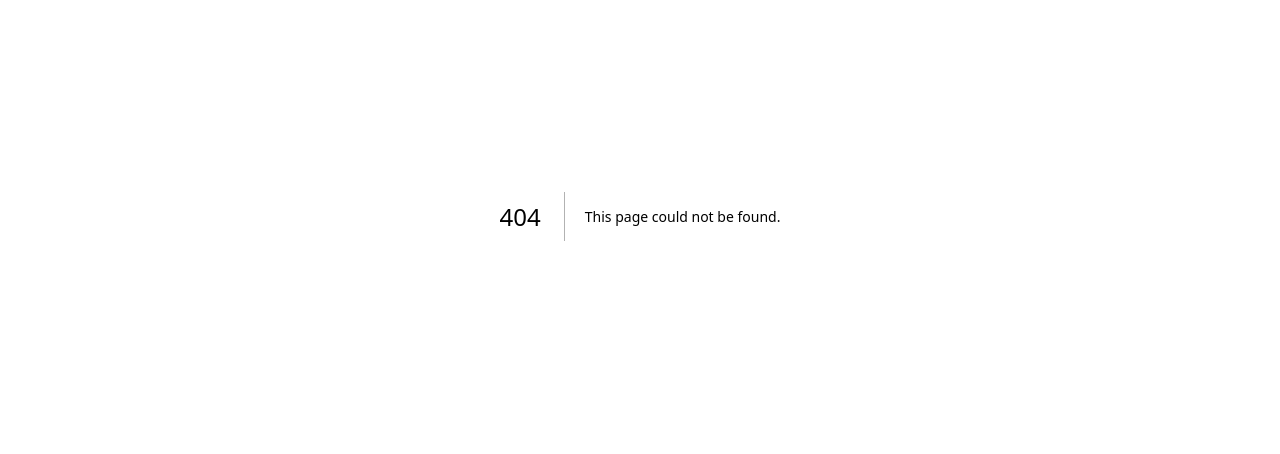
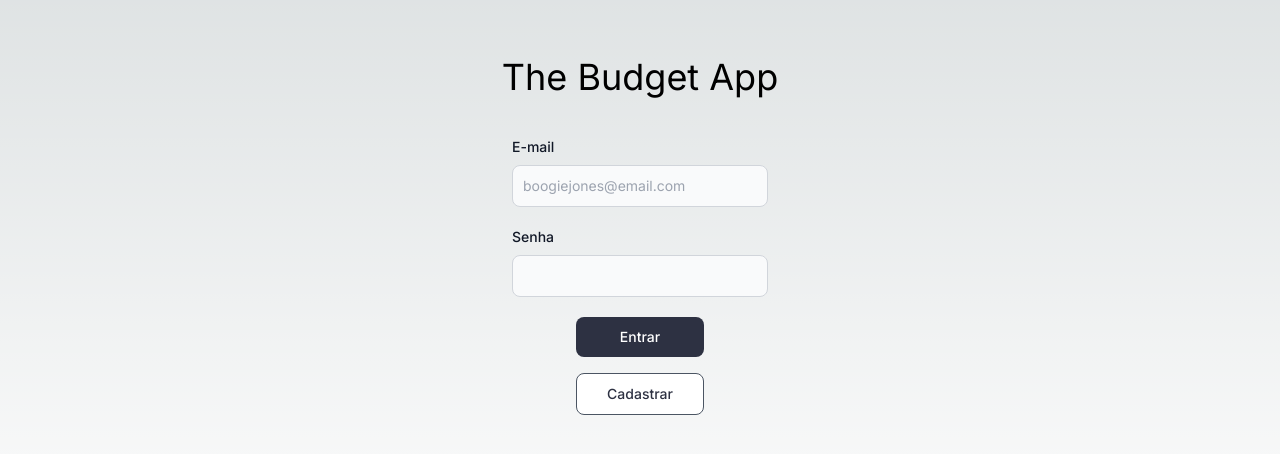
Before and after one commit to egMarshall/orcamento-web, a Next.js app: page /login in a window 1280 px wide. Before the commit this address had no page. Shown: the part 184-638 px from the top of the page. Built offline with nearby package versions, Linux system fonts and the light colour scheme.

Commit message:
[FEAT] Start login development

```diff
--- /dev/null
+++ b/src/app/login/page.tsx
@@ -0,0 +1,45 @@
+'use client';
+
+import Link from "next/link";
+
+export default function LoginPage() {
+
+  function handleSubmit(event: React.FormEvent<HTMLFormElement>) {
+    event.preventDefault();
+    const form = event.currentTarget;
+    const formData = new FormData(form);
+    const email = formData.get("email") as string;
+    const password = formData.get("password") as string;
+  }
+
+  return (
+    <main className="flex flex-col justify-center items-center w-full min-h-screen dark:bg-primary-title">
+      <h1 className="text-4xl mx-auto my-10 dark:text-white">The Budget App</h1>
+      <div className="w-1/5">
+        <form onSubmit={handleSubmit} className="max-w mx-auto">
+          <div className="mb-5">
+            <label htmlFor="email" className="block mb-2 text-sm font-medium text-gray-900 dark:text-white">
+              E-mail
+            </label>
+            <input type="email" id="email" className="bg-gray-50 border border-gray-300 text-gray-900 text-sm rounded-lg focus:border-primary-title focus:ring-primary-title block w-full p-2.5 dark:bg-gray-700 dark:border-gray-600 dark:placeholder-gray-400 dark:text-white dark:focus:border-gray-300 focus:outline-none" placeholder="boogiejones@email.com" required />
+          </div>
+          <div className="mb-5">
+            <label htmlFor="password" className="block mb-2 text-sm font-medium text-gray-900 dark:text-white">
+              Senha
+            </label>
+            <input type="password" id="password" className="bg-gray-50 border border-gray-300 text-gray-900 text-sm rounded-lg focus:border-primary-title focus:ring-primary-title block w-full p-2.5 dark:bg-gray-700 dark:border-gray-600 dark:placeholder-gray-400 dark:text-white dark:focus:border-gray-300 focus:outline-none" required />
+          </div>
+          <div className="flex flex-col items-center">
+            <Link href="/dashboard" type="submit" className="dark:text-primary-title text-white bg-primary-title hover:bg-gray-600 focus:ring-4 focus:outline-none font-medium rounded-lg text-sm w-full sm:w-1/2 px-5 py-2.5 text-center dark:bg-gray-200 dark:hover:bg-primary-background">
+              Entrar
+            </Link>
+            <Link href="/signup" className="text-primary-title border border-gray-600 bg-white hover:bg-gray-100 focus:ring-4 focus:outline-none font-medium rounded-lg text-sm w-full sm:w-1/2 py-2.5 text-center dark:bg-primary-title dark:text-white dark:hover:bg-gray-600 mt-4">
+              Cadastrar
+            </Link>
+          </div>
+        </form>
+      </div>
+
+    </main>
+  );
+}
```
